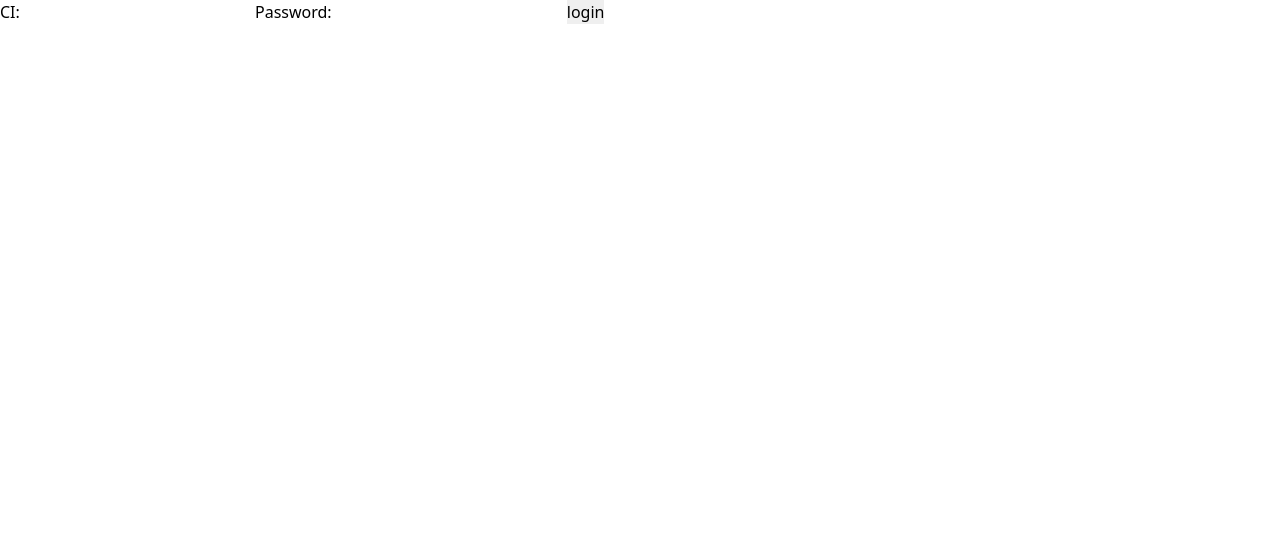
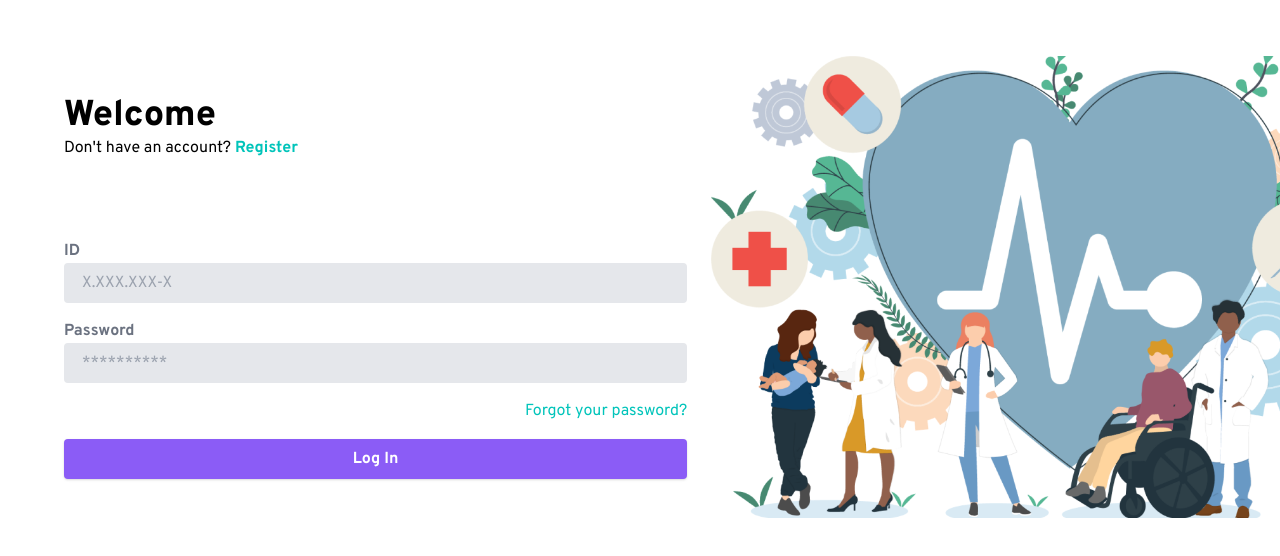
Before and after one commit to system32uwu/Meedikal, a React (Create React App) app in the folder frontend/: page /app/login in a window 1280 px wide. Shown: the top 556 px of the page. Built offline with nearby package versions, Linux system fonts and the light colour scheme.

Commit message:
Started building the login page, fetch user when getting redirected to the dashboard

```diff
--- a/frontend/public/index.html
+++ b/frontend/public/index.html
@@ -3,12 +3,15 @@
   <head>
     <meta charset="utf-8" />
     <link rel="icon" href="%PUBLIC_URL%/favicon.ico" />
+    <link rel="preconnect" href="https://fonts.googleapis.com" />
+    <link rel="preconnect" href="https://fonts.gstatic.com" crossorigin />
+    <link
+      href="https://fonts.googleapis.com/css2?family=Overpass:wght@400;700;800&display=swap"
+      rel="stylesheet"
+    />
     <meta name="viewport" content="width=device-width, initial-scale=1" />
     <meta name="theme-color" content="#000000" />
-    <meta
-      name="description"
-      content="Healthcare company inc website"
-    />
+    <meta name="description" content="Healthcare company inc website" />
     <link rel="apple-touch-icon" href="%PUBLIC_URL%/logo192.png" />
     <!--
       manifest.json provides metadata used when your web app is installed on a
--- a/frontend/src/app/dashboard.tsx
+++ b/frontend/src/app/dashboard.tsx
@@ -1,7 +1,24 @@
-import React from "react";
+import React, { useEffect, useState } from "react";
+import { useHistory } from "react-router";
+import { useUserStore } from "../stores/user";
 
-interface IProps{}
+interface IProps {}
 
 export const Dashboard: React.FC<IProps> = () => {
-  return <div>dashboard</div>;
+  const { user, fetch } = useUserStore();
+  const [loading, setLoading] = useState<boolean>(true);
+  const { push } = useHistory();
+
+  useEffect(() => {
+    fetch()
+      .then((_user) => {
+        setLoading(false);
+        console.log(_user);
+      })
+      .catch(() => push("/app/login"));
+  }, []);
+
+  return <div>{user?.user.ci}</div>;
 };
+
+// TODO: create the dashboard skeleton and use the pulse animation alongside spinners while loading is true.
--- a/frontend/src/app/index.tsx
+++ b/frontend/src/app/index.tsx
@@ -1,6 +1,5 @@
 import React from "react";
 import { Switch, Route, BrowserRouter } from "react-router-dom";
-import { NotFound } from "../components/notFound";
 import { Dashboard } from "./dashboard";
 import { Login } from "./login";
 
@@ -16,7 +15,7 @@ export const App: React.FC<IProps> = () => {
         <Route path="/app/login">
           <Login />
         </Route>
-        <Route component={NotFound}/>
+        <Route component={Dashboard} />
       </Switch>
     </BrowserRouter>
   );
--- a/frontend/src/app/login.tsx
+++ b/frontend/src/app/login.tsx
@@ -1,12 +1,15 @@
 import React, { FormEvent, useState } from "react";
 import { useHistory } from "react-router-dom";
+import logo from "../static/healthcare-graphic.png";
+import { ErrorResponseShape } from "../types";
 
 interface IProps {}
 
 export const Login: React.FC<IProps> = ({}) => {
-  const [ci, setCi] = useState<any>("");
-  const [password, setPassword] = useState<any>("");
+  const [ci, setCi] = useState<string>("");
+  const [password, setPassword] = useState<string>("");
   const { push } = useHistory();
+  const [err, setErr] = useState<null | ErrorResponseShape>(null);
 
   const handleLogin = (event: FormEvent) => {
     event.preventDefault();
@@ -17,35 +20,96 @@ export const Login: React.FC<IProps> = ({}) => {
         "Content-Type": "application/json",
       },
     })
-      .then((data) => {
-        console.log(data);
+      .then((res) => {
+        res.json().then((data) => {
+          if (res.ok) {
             push("/app/dashboard");
+          } else {
+            console.log(res.status, data);
+            setErr(data);
+          }
+        });
       })
       .catch((e) => console.log(e));
   };
   return (
+    <div className="flex w-full font-overpass">
+      <div className="lg:pt-14 flex w-full">
+        <div className="flex flex-col w-full">
+          <div className="flex flex-col pt-8 md:pt-0 px-6 lg:pl-16 lg:h-full lg:justify-around">
             <div>
-      <form onSubmit={handleLogin}>
-        <label htmlFor="ci">CI: </label>
+              <p className="text-4xl font-extrabold">Welcome</p>
+              <p className="text-2xs">
+                Don't have an account?
+                <a href="#" className="text-turqoise font-bold pl-1">
+                  Register
+                </a>
+              </p>
+            </div>
+            <form className="w-full lg:flex-wrap" onSubmit={handleLogin}>
+              <div className="lg:justify-between">
+                <div>
+                  <label
+                    className="block text-gray-500 font-bold mb-1 md:mb-0 pr-4 focus:bg-transparent"
+                    htmlFor="ci"
+                  >
+                    ID
+                  </label>
+                </div>
+                <div>
                   <input
+                    className="bg-gray-200 appearance-none border-2 border-gray-200 rounded w-full py-2 px-4 text-gray-700 leading-tight focus:outline-none focus:bg-white focus:border-purple-500"
+                    id="ci"
                     type="text"
-          name="ci"
+                    placeholder="X.XXX.XXX-X"
                     value={ci}
-          onChange={(event: FormEvent<HTMLInputElement>) =>
-            setCi(event.currentTarget.value)
-          }
+                    onChange={(ev) => setCi(ev.target.value)}
                   />
-        <label htmlFor="password">Password: </label>
+                </div>
+              </div>
+              <div className="mt-4">
+                <div>
+                  <label
+                    className="text-gray-500 font-bold mb-1 md:mb-0 pr-4"
+                    htmlFor="inline-password"
+                  >
+                    Password
+                  </label>
+                </div>
+                <div>
                   <input
-          type="text"
-          name="password"
-          value={password}
-          onChange={(event: FormEvent<HTMLInputElement>) =>
-            setPassword(event.currentTarget.value)
-          }
+                    className="bg-gray-200 appearance-none border-2 border-gray-200 rounded w-full py-2 px-4 text-gray-700 leading-tight focus:outline-none focus:bg-white focus:border-purple-500"
+                    id="inline-password"
+                    type="password"
+                    placeholder="**********"
+                    onChange={(ev) => setPassword(ev.target.value)}
                   />
-        <input type="submit" value="login" />
+                </div>
+              </div>
+              {err ? (
+                <div>
+                  <p className="text-red-500 font-semibold">{err.error}</p>
+                </div>
+              ) : null}
+              <div className="mt-4 text-right">
+                <a href="#" className="text-turqoise">
+                  Forgot your password?
+                </a>
+              </div>
+              <div className="mt-4">
+                <input
+                  className="shadow bg-purple-500 hover:bg-purple-400 focus:shadow-outline focus:outline-none text-white font-bold py-2 px-4 rounded w-full"
+                  type="submit"
+                  value="Log In"
+                />
+              </div>
             </form>
+          </div>
+        </div>
+        <div className="hidden lg:flex lg:my-auto lg:display-flex w-4/5">
+          <img src={logo} />
+        </div>
+      </div>
     </div>
   );
 };
--- a/frontend/src/landing/index.tsx
+++ b/frontend/src/landing/index.tsx
@@ -1,6 +1,7 @@
 import React from "react";
 import { Home } from "./home";
 import { Route, Switch, BrowserRouter } from "react-router-dom";
+import { NotFound } from "../components/notFound";
 
 interface IProps {}
 
@@ -11,6 +12,7 @@ export const Landing: React.FC<IProps> = () => {
         <Route>
           <Home path="/" />
         </Route>
+        <Route component={NotFound} />
       </Switch>
     </BrowserRouter>
   );
--- a/frontend/src/router.tsx
+++ b/frontend/src/router.tsx
@@ -16,7 +16,7 @@ const App: React.FC<IProps> = () => {
         <Route exact path="/">
           <MeedikalLanding />
         </Route>
-        <Route component={NotFound}/>
+        <Route component={NotFound} />
       </Switch>
     </BrowserRouter>
   );
--- a/frontend/src/stores/user.ts
+++ b/frontend/src/stores/user.ts
@@ -1,17 +1,17 @@
 import create, { State } from "zustand";
 import { get } from "../util/request";
-import { User } from "../types";
+import { FullUser, User } from "../types";
 
 interface userState extends State {
-  user: User | null;
-  fetch: () => Promise<User | null | undefined>;
+  user: FullUser | null;
+  fetch: () => Promise<FullUser | null | undefined>;
 }
 
 export const useUserStore = create<userState>((set, _get) => ({
   user: null,
   fetch: async () => {
     if (!_get().user) {
-      return await get<User>("http://localhost:5000/api/auth/me")
+      return await get<FullUser>("http://localhost:5000/api/auth/me")
         .then((data) => {
           set((_) => ({ user: data.result }));
           return _get().user;
--- a/frontend/src/types/models.ts
+++ b/frontend/src/types/models.ts
@@ -22,3 +22,9 @@ export interface User {
   active: boolean | null;
   photoUrl: string | null;
 }
+
+export interface FullUser{
+  user: User;
+  roles: string[];
+  phoneNumbers: string[];
+}
--- a/frontend/src/util/request.ts
+++ b/frontend/src/util/request.ts
@@ -1,5 +1,5 @@
 import axios from "axios";
-import { OKResponseShape } from "../types";
+import { ErrorResponseShape, OKResponseShape } from "../types";
 
 const baseUrl = "http://localhost:5000";
 
@@ -13,7 +13,7 @@ _axios.interceptors.response.use(
   (response) => response,
   (error) => {
     if (error.response) {
-      return Promise.reject(error.response.data);
+      return Promise.reject(error.response.data as ErrorResponseShape);
     }
   }
 );
--- a/frontend/tailwind.config.js
+++ b/frontend/tailwind.config.js
@@ -2,7 +2,14 @@ module.exports = {
   purge: ["./src/**/*.html", "./src/**/*.tsx"],
   darkMode: 'class', // false, 'media' or 'class'
   theme: {
-    extend: {},
+    extend: {
+      colors:{
+        'turqoise': '#00C4BA'
+      },
+      fontFamily:{
+        'overpass': ['Overpass', 'sans-serif']
+      }
+    },
   },
   variants: {
     extend: {},
```
Also changed, not shown: frontend/src/static/healthcare-graphic.png (added). Lines whose indentation alone changed are shown as unchanged.
